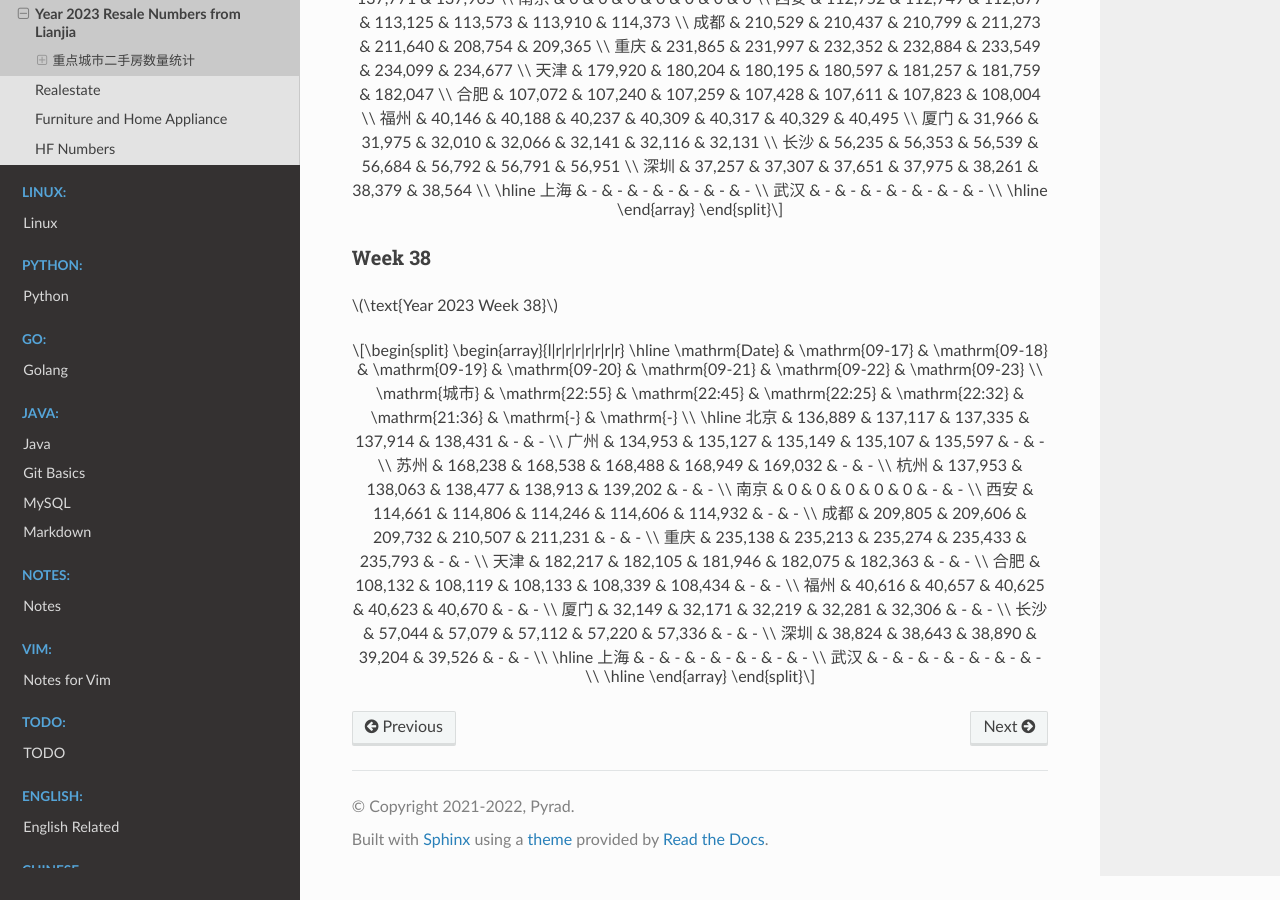
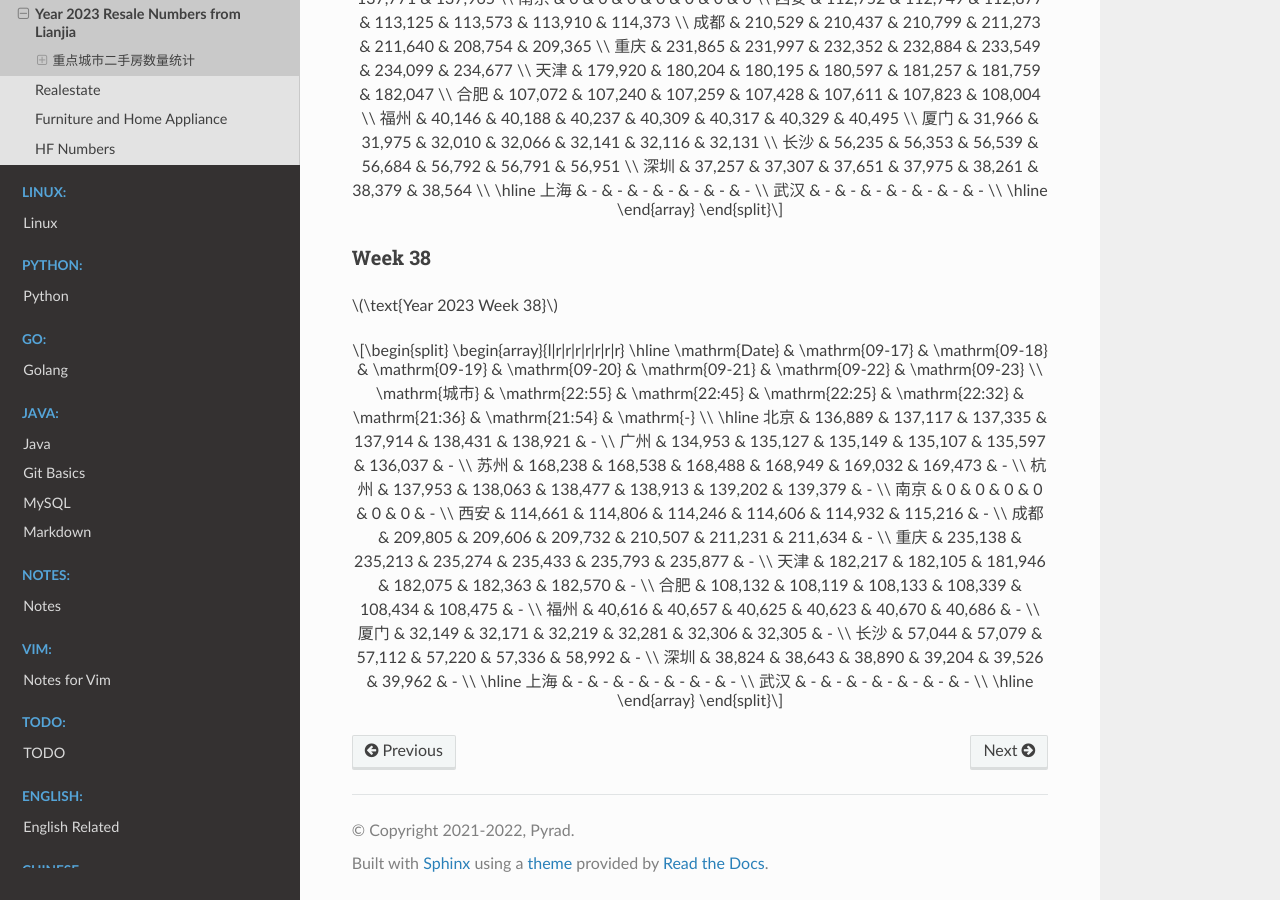
Before and after one commit to Pyrad/pyradnotes, a Sphinx documentation site: the page built from source/RealEstate/resalenumbers2023.md, in a window 1280 px wide and 900 px high, scrolled down 14063 px. Built offline with Sphinx 7.4.7 and the Read the Docs theme 2.0.0, drawn with Linux system fonts in a browser that asks for light colours; a script that is not in the unit is left out.

Commit message:
Realestate Update resale numbers 2023-09-22 21:54

```diff
--- a/source/RealEstate/resalenumbers2023.md
+++ b/source/RealEstate/resalenumbers2023.md
@@ -930,22 +930,22 @@ $$
 \begin{array}{l|r|r|r|r|r|r|r}
 \hline
 \mathrm{Date} & \mathrm{09-17} & \mathrm{09-18} & \mathrm{09-19} & \mathrm{09-20} & \mathrm{09-21} & \mathrm{09-22} & \mathrm{09-23} \\
-\mathrm{城市} & \mathrm{22:55} & \mathrm{22:45} & \mathrm{22:25} & \mathrm{22:32} & \mathrm{21:36} & \mathrm{-} & \mathrm{-} \\
+\mathrm{城市} & \mathrm{22:55} & \mathrm{22:45} & \mathrm{22:25} & \mathrm{22:32} & \mathrm{21:36} & \mathrm{21:54} & \mathrm{-} \\
 \hline
-北京 & 136,889 & 137,117 & 137,335 & 137,914 & 138,431 & - & - \\
-广州 & 134,953 & 135,127 & 135,149 & 135,107 & 135,597 & - & - \\
-苏州 & 168,238 & 168,538 & 168,488 & 168,949 & 169,032 & - & - \\
-杭州 & 137,953 & 138,063 & 138,477 & 138,913 & 139,202 & - & - \\
-南京 & 0 & 0 & 0 & 0 & 0 & - & - \\
-西安 & 114,661 & 114,806 & 114,246 & 114,606 & 114,932 & - & - \\
-成都 & 209,805 & 209,606 & 209,732 & 210,507 & 211,231 & - & - \\
-重庆 & 235,138 & 235,213 & 235,274 & 235,433 & 235,793 & - & - \\
-天津 & 182,217 & 182,105 & 181,946 & 182,075 & 182,363 & - & - \\
-合肥 & 108,132 & 108,119 & 108,133 & 108,339 & 108,434 & - & - \\
-福州 & 40,616 & 40,657 & 40,625 & 40,623 & 40,670 & - & - \\
-厦门 & 32,149 & 32,171 & 32,219 & 32,281 & 32,306 & - & - \\
-长沙 & 57,044 & 57,079 & 57,112 & 57,220 & 57,336 & - & - \\
-深圳 & 38,824 & 38,643 & 38,890 & 39,204 & 39,526 & - & - \\
+北京 & 136,889 & 137,117 & 137,335 & 137,914 & 138,431 & 138,921 & - \\
+广州 & 134,953 & 135,127 & 135,149 & 135,107 & 135,597 & 136,037 & - \\
+苏州 & 168,238 & 168,538 & 168,488 & 168,949 & 169,032 & 169,473 & - \\
+杭州 & 137,953 & 138,063 & 138,477 & 138,913 & 139,202 & 139,379 & - \\
+南京 & 0 & 0 & 0 & 0 & 0 & 0 & - \\
+西安 & 114,661 & 114,806 & 114,246 & 114,606 & 114,932 & 115,216 & - \\
+成都 & 209,805 & 209,606 & 209,732 & 210,507 & 211,231 & 211,634 & - \\
+重庆 & 235,138 & 235,213 & 235,274 & 235,433 & 235,793 & 235,877 & - \\
+天津 & 182,217 & 182,105 & 181,946 & 182,075 & 182,363 & 182,570 & - \\
+合肥 & 108,132 & 108,119 & 108,133 & 108,339 & 108,434 & 108,475 & - \\
+福州 & 40,616 & 40,657 & 40,625 & 40,623 & 40,670 & 40,686 & - \\
+厦门 & 32,149 & 32,171 & 32,219 & 32,281 & 32,306 & 32,305 & - \\
+长沙 & 57,044 & 57,079 & 57,112 & 57,220 & 57,336 & 58,992 & - \\
+深圳 & 38,824 & 38,643 & 38,890 & 39,204 & 39,526 & 39,962 & - \\
 \hline
 上海 & - & - & - & - & - & - & - \\
 武汉 & - & - & - & - & - & - & - \\
```
Also changed, not shown: 1 other file.
